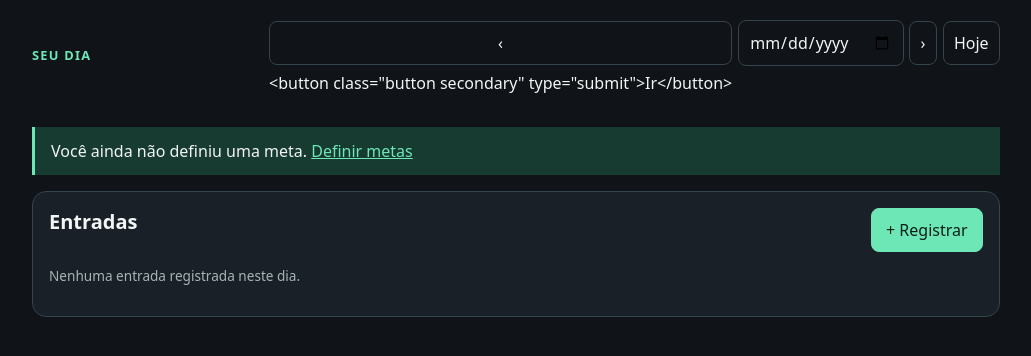
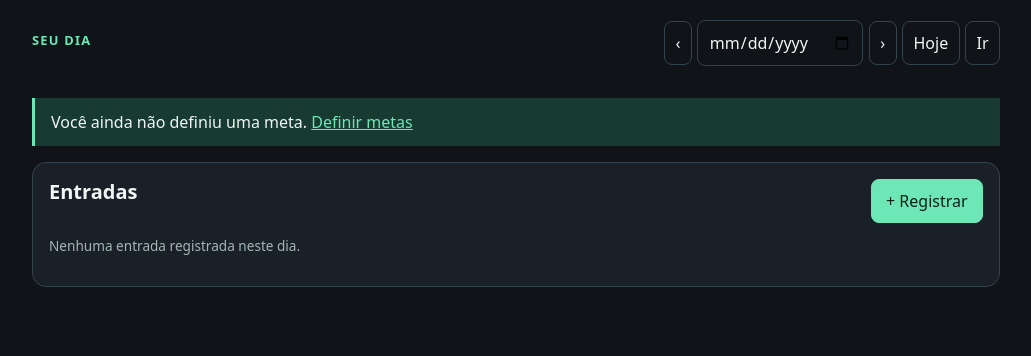
Before and after one commit to KaueBenk/macro-tracker, a FastAPI app: template app/templates/day.html in a window 1280 px wide. Shown: the part 57-413 px from the top of the page, without its empty margins (124-1155 px from the left). Run offline with FastAPI, Linux system fonts and the light colour scheme; the template is opened without the code that fills it, so the values that code supplies are empty; parts of the project's set-up code (start-up, migrations or seed data) failed here and were passed over.

Commit message:
Fix date navigation layout
Co-Authored-By: Devin AI <158243242+devin-ai-integration[bot]@users.noreply.github.com>

```diff
--- a/app/static/app.css
+++ b/app/static/app.css
@@ -54,15 +54,20 @@ h2 { font-size: 1.25rem; }
 .page-heading { flex-wrap: wrap; margin-bottom: 1rem; }
 .date-nav, .inline-form { align-items: center; display: flex; flex-wrap: wrap; gap: .5rem; }
 .date-nav {
-  display: grid;
+  align-items: center;
+  display: flex;
   flex: 1 1 100%;
+  flex-wrap: nowrap;
   gap: .35rem;
-  grid-template-columns: auto minmax(0, 1fr) auto auto;
   min-width: 0;
 }
-.date-nav input { max-width: none; min-width: 0; }
-.date-nav .button { padding-left: .65rem; padding-right: .65rem; white-space: nowrap; }
-.date-nav noscript { display: contents; }
+.date-nav input { flex: 1 1 auto; max-width: none; min-width: 0; }
+.date-nav > .button {
+  flex: 0 0 auto;
+  padding-left: .65rem;
+  padding-right: .65rem;
+  white-space: nowrap;
+}
 .card { background: var(--surface); border: 1px solid var(--border); border-radius: var(--radius); margin: 1rem 0; padding: 1rem; }
 .progress-grid { display: grid; gap: .75rem; grid-template-columns: repeat(2, minmax(0, 1fr)); }
 .progress-card { background: var(--surface); border: 1px solid var(--border); border-radius: var(--radius); padding: .8rem; }
@@ -152,7 +157,7 @@ th, td { border-bottom: 1px solid var(--border); padding: .65rem .4rem; text-ali
   .bottom-nav { display: none; }
   .container { padding-bottom: 2rem; }
   .progress-grid { grid-template-columns: repeat(5, minmax(0, 1fr)); }
-  .date-nav { flex: 0 1 auto; grid-template-columns: auto minmax(10rem, 1fr) auto auto; width: auto; }
+  .date-nav { flex: 0 1 auto; width: auto; }
   .entry-row, .food-result { grid-template-columns: 1fr auto auto; }
   .entry-row > div:nth-child(2), .entry-row form { grid-column: auto; grid-row: auto; }
   .food-result { align-items: center; }
--- a/app/templates/day.html
+++ b/app/templates/day.html
@@ -25,9 +25,7 @@
       >
       <a class="button secondary" href="/app?d={{ next_day }}" aria-label="Próximo dia">›</a>
       <a class="button secondary" href="/app?d={{ today_day }}">Hoje</a>
-      <noscript>
-        <button class="button secondary" type="submit">Ir</button>
-      </noscript>
+      <button class="button secondary" type="submit">Ir</button>
     </form>
   </section>
 
```
